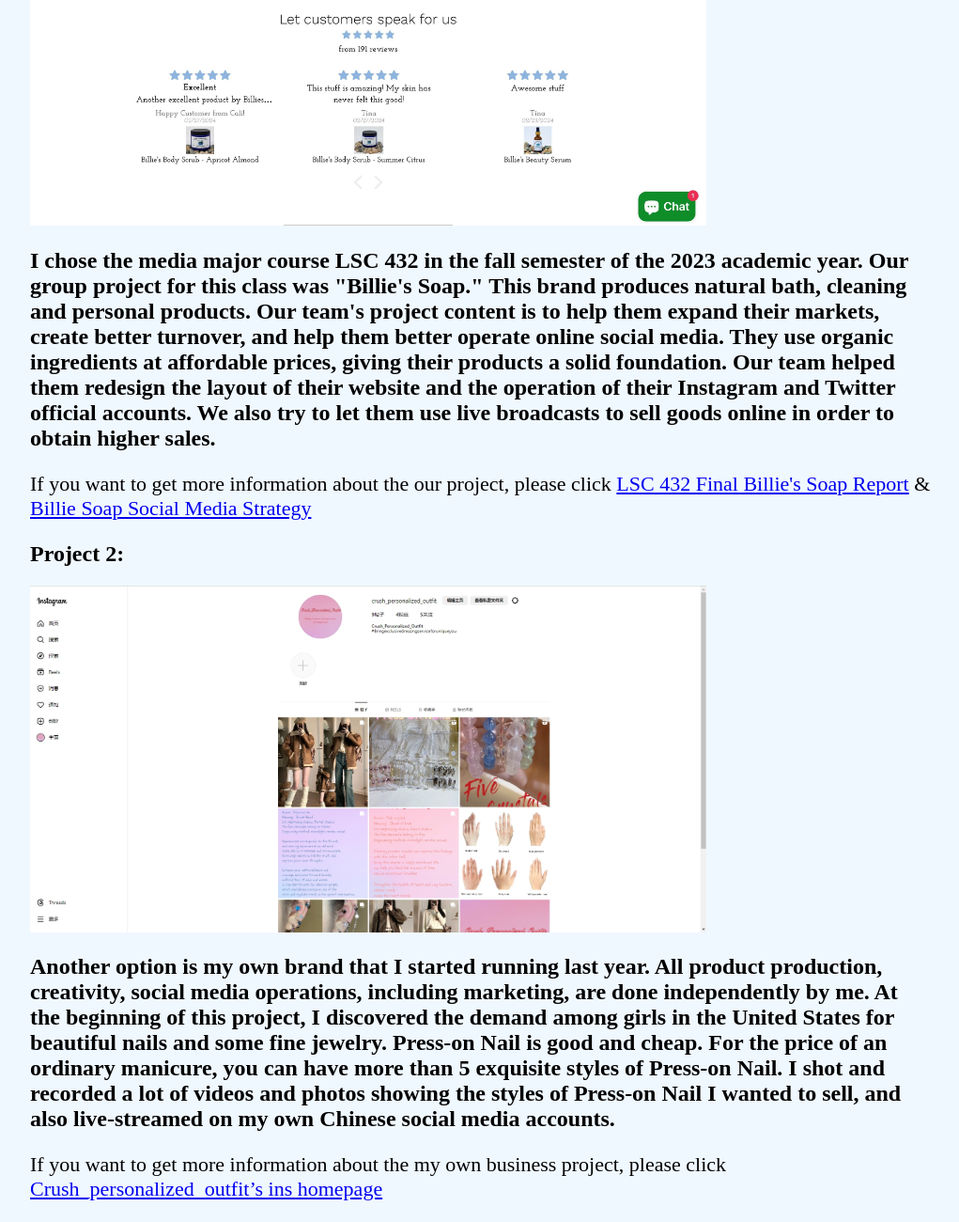
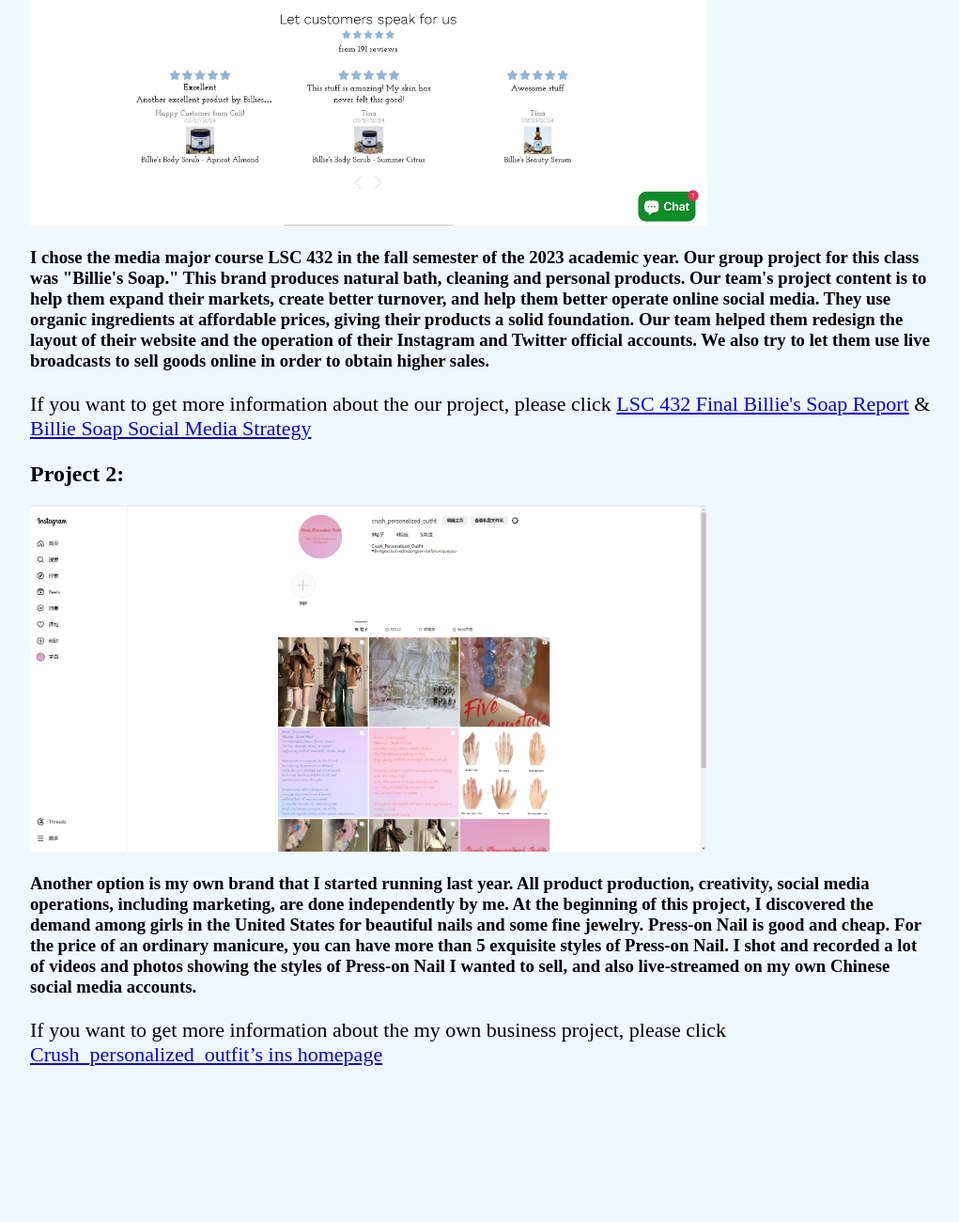
Before and after one commit to Lilylyw12/Lilylyw12.github.io, a plain HTML site: page Project.html in a window 1280 px wide. Shown: the part 599-1899 px from the top of the page at 94% size, without its empty margins (128-1149 px from the left). After the commit the page ends 1756 px from the top, so only its background shows below. Drawn offline with Linux system fonts and the light colour scheme.

Commit message:
Update Project.html

```diff
--- a/Project.html
+++ b/Project.html
@@ -26,8 +26,8 @@
 
 	<img src="images/Billie's Soap.jpg" alt="Billie's Soap Website"/>
 
-	<h2>I chose the media major course LSC 432 in the fall semester of the 2023 academic year. Our group project for this class was "Billie's Soap." This brand produces natural bath, cleaning and personal products. Our team's project content is to help them expand their markets, create better turnover, and help them better operate online social media. They use organic ingredients at affordable prices, giving their products a solid foundation. Our team helped them redesign the layout of their website and the operation of their Instagram and Twitter official accounts. We also try to let them use live broadcasts to sell goods online in order to obtain higher sales.
-	</h2>
+	<h3>I chose the media major course LSC 432 in the fall semester of the 2023 academic year. Our group project for this class was "Billie's Soap." This brand produces natural bath, cleaning and personal products. Our team's project content is to help them expand their markets, create better turnover, and help them better operate online social media. They use organic ingredients at affordable prices, giving their products a solid foundation. Our team helped them redesign the layout of their website and the operation of their Instagram and Twitter official accounts. We also try to let them use live broadcasts to sell goods online in order to obtain higher sales.
+	</h3>
 
 	<p>
         If you want to get more information about the our project, please click
@@ -40,8 +40,8 @@
 
 	<img src="images/crushpersonalizedoutfit.png" alt="Crush-Nail"/>
 
-	<h2>Another option is my own brand that I started running last year. All product production, creativity, social media operations, including marketing, are done independently by me. At the beginning of this project, I discovered the demand among girls in the United States for beautiful nails and some fine jewelry. Press-on Nail is good and cheap. For the price of an ordinary manicure, you can have more than 5 exquisite styles of Press-on Nail. I shot and recorded a lot of videos and photos showing the styles of Press-on Nail I wanted to sell, and also live-streamed on my own Chinese social media accounts.
-	</h2>
+	<h3>Another option is my own brand that I started running last year. All product production, creativity, social media operations, including marketing, are done independently by me. At the beginning of this project, I discovered the demand among girls in the United States for beautiful nails and some fine jewelry. Press-on Nail is good and cheap. For the price of an ordinary manicure, you can have more than 5 exquisite styles of Press-on Nail. I shot and recorded a lot of videos and photos showing the styles of Press-on Nail I wanted to sell, and also live-streamed on my own Chinese social media accounts.
+	</h3>
 
 	<p>
         If you want to get more information about the my own business project, please click
```
